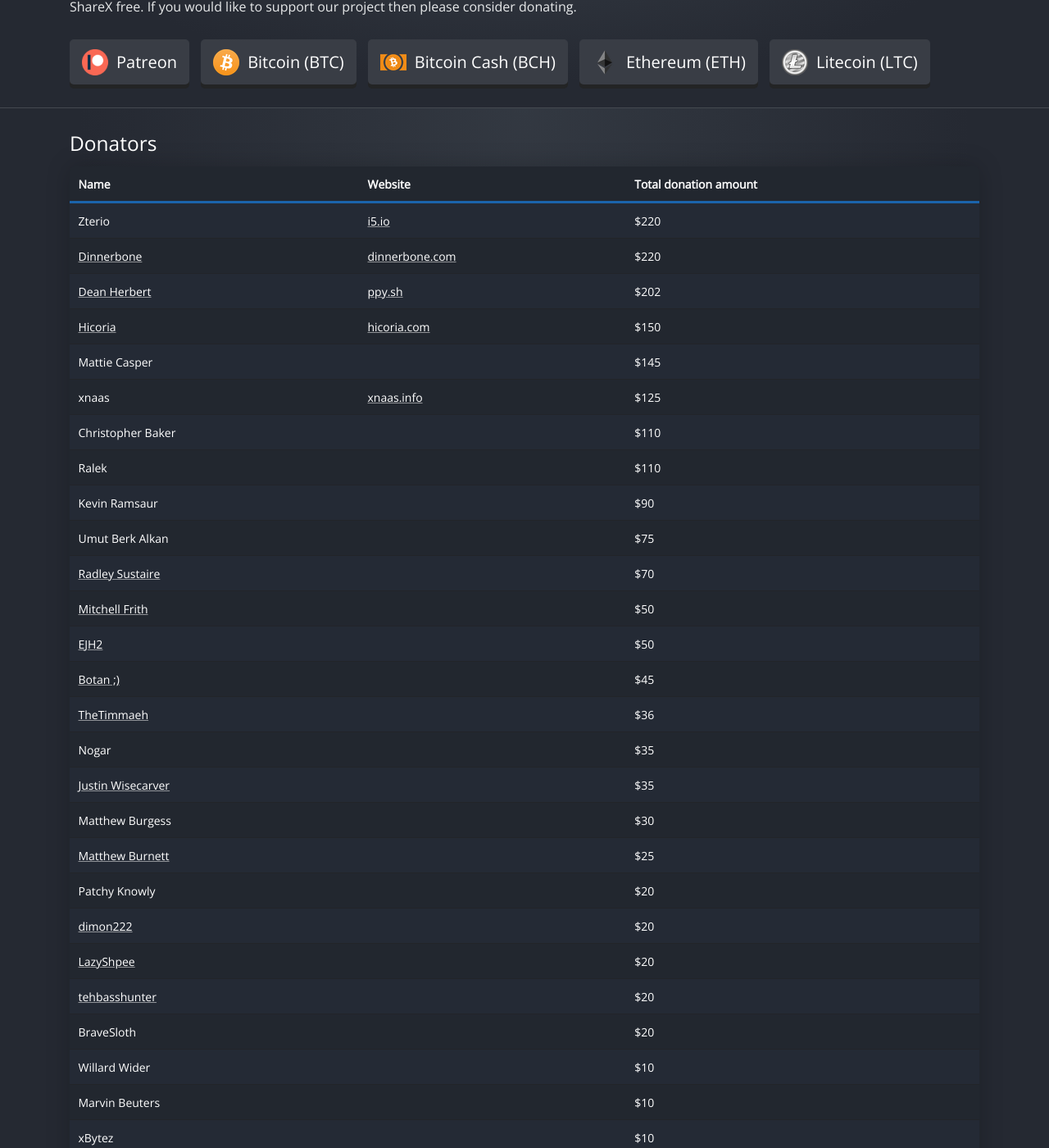
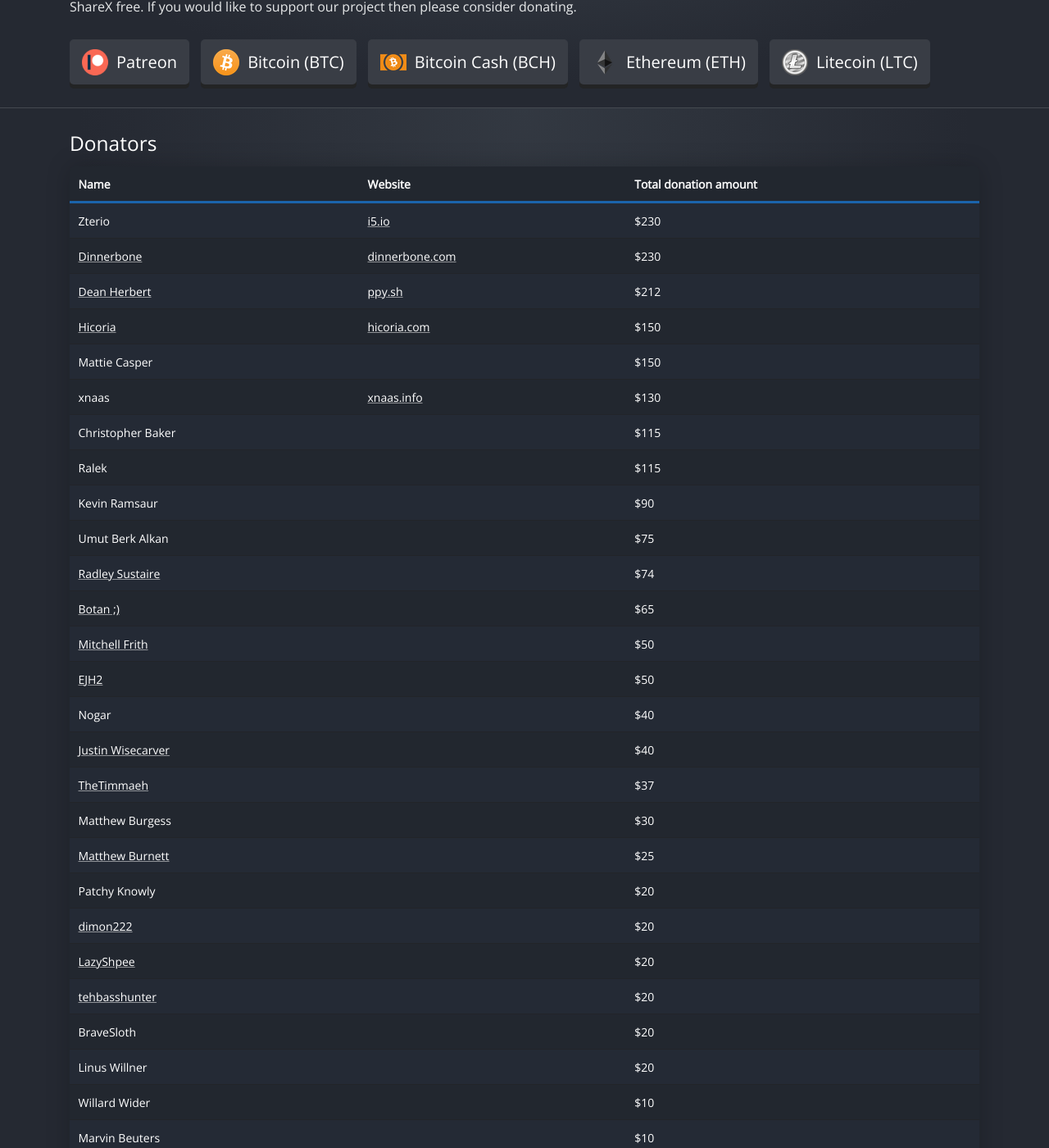
Before and after one commit to ShareX/sharex.github.io, a Jekyll site: the page built from donate/index.html, in a window 1280 px wide and 1400 px high, scrolled down 333 px. Shown: the whole window at 82% size. Built offline with Jekyll 4.4.1, drawn with Linux system fonts in a browser that asks for light colours; nearby versions of some CDN libraries.

Commit message:
Update donators list

```diff
--- a/donate/index.html
+++ b/donate/index.html
@@ -104,17 +104,17 @@ title: Donate
                 <tr>
                     <td>Zterio</td>
                     <td><a href="https://i5.io">i5.io</a></td>
-                    <td>$220</td>
+                    <td>$230</td>
                 </tr>
                 <tr>
                     <td><a href="https://twitter.com/Dinnerbone">Dinnerbone</a></td>
                     <td><a href="https://dinnerbone.com">dinnerbone.com</a></td>
-                    <td>$220</td>
+                    <td>$230</td>
                 </tr>
                 <tr>
                     <td><a href="https://twitter.com/ppy">Dean Herbert</a></td>
                     <td><a href="https://ppy.sh">ppy.sh</a></td>
-                    <td>$202</td>
+                    <td>$212</td>
                 </tr>
                 <tr>
                     <td><a href="https://www.facebook.com/hicoria">Hicoria</a></td>
@@ -124,22 +124,22 @@ title: Donate
                 <tr>
                     <td>Mattie Casper</td>
                     <td></td>
-                    <td>$145</td>
+                    <td>$150</td>
                 </tr>
                 <tr>
                     <td>xnaas</td>
                     <td><a href="https://www.xnaas.info">xnaas.info</a></td>
-                    <td>$125</td>
+                    <td>$130</td>
                 </tr>
                 <tr>
                     <td>Christopher Baker</td>
                     <td></td>
-                    <td>$110</td>
+                    <td>$115</td>
                 </tr>
                 <tr>
                     <td>Ralek</td>
                     <td></td>
-                    <td>$110</td>
+                    <td>$115</td>
                 </tr>
                 <tr>
                     <td>Kevin Ramsaur</td>
@@ -154,7 +154,12 @@ title: Donate
                 <tr>
                     <td><a href="https://github.com/RadGH">Radley Sustaire</a></td>
                     <td></td>
-                    <td>$70</td>
+                    <td>$74</td>
+                </tr>
+                <tr>
+                    <td><a href="https://www.instagram.com/kyoukeiken">Botan ;)</a></td>
+                    <td></td>
+                    <td>$65</td>
                 </tr>
                 <tr>
                     <td><a href="https://twitter.com/Mitch_SGG">Mitchell Frith</a></td>
@@ -167,24 +172,19 @@ title: Donate
                     <td>$50</td>
                 </tr>
                 <tr>
-                    <td><a href="https://www.instagram.com/kyoukeiken">Botan ;)</a></td>
+                    <td>Nogar</td>
                     <td></td>
-                    <td>$45</td>
+                    <td>$40</td>
+                </tr>
+                <tr>
+                    <td><a href="https://twitter.com/lithium720">Justin Wisecarver</a></td>
+                    <td></td>
+                    <td>$40</td>
                 </tr>
                 <tr>
                     <td><a href="https://twitter.com/TheTimmaeh">TheTimmaeh</a></td>
                     <td></td>
-                    <td>$36</td>
-                </tr>
-                <tr>
-                    <td>Nogar</td>
-                    <td></td>
-                    <td>$35</td>
-                </tr>
-                <tr>
-                    <td><a href="https://twitter.com/lithium720">Justin Wisecarver</a></td>
-                    <td></td>
-                    <td>$35</td>
+                    <td>$37</td>
                 </tr>
                 <tr>
                     <td>Matthew Burgess</td>
@@ -222,6 +222,11 @@ title: Donate
                     <td>$20</td>
                 </tr>
                 <tr>
+                    <td>Linus Willner</td>
+                    <td></td>
+                    <td>$20</td>
+                </tr>
+                <tr>
                     <td>Willard Wider</td>
                     <td></td>
                     <td>$10</td>
@@ -236,11 +241,6 @@ title: Donate
                     <td></td>
                     <td>$10</td>
                 </tr>
-                <tr>
-                    <td>Linus Willner</td>
-                    <td></td>
-                    <td>$10</td>
-                </tr>
             </table>
         </div>
     </div>
```
